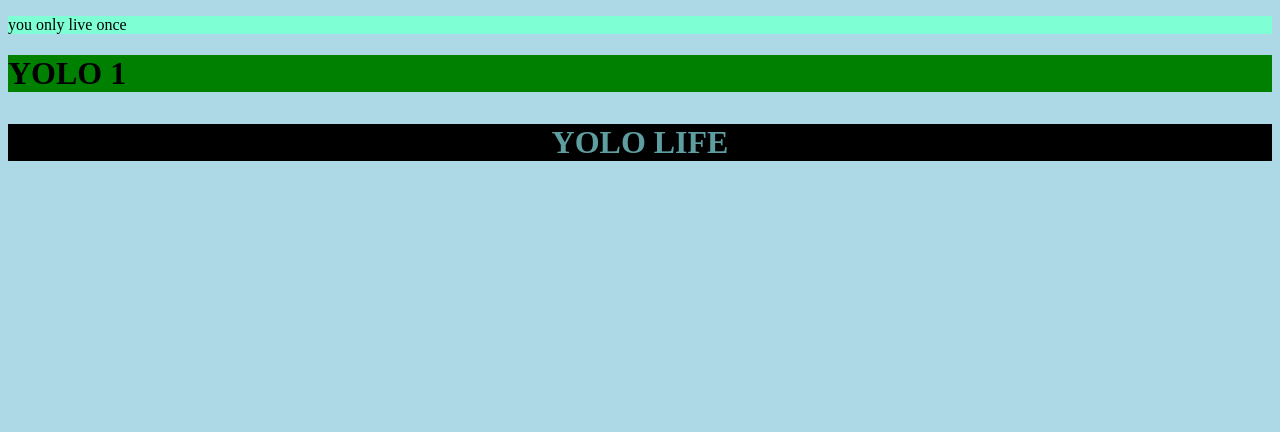
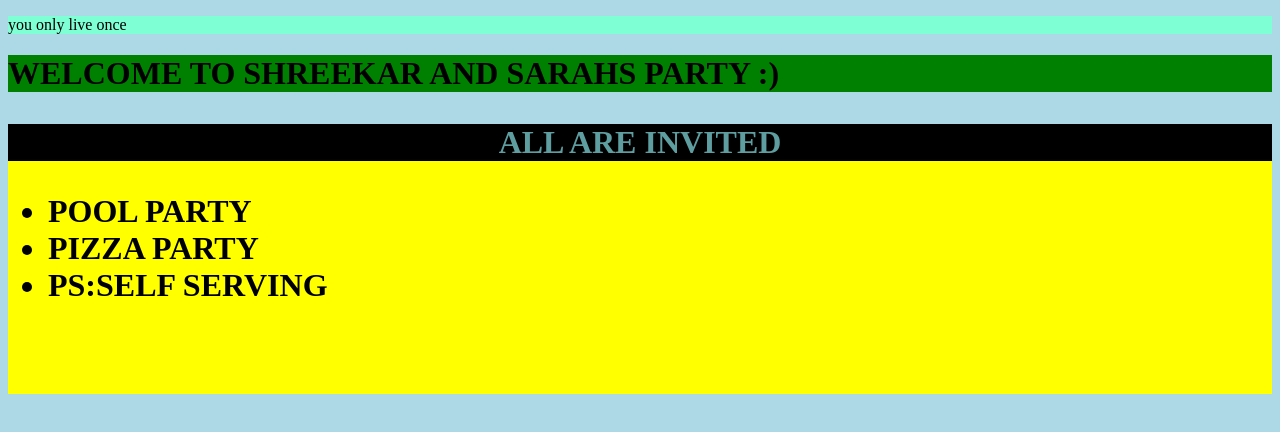
Before and after one commit to nishu88/nishu88.github.io, a plain HTML site: page index.html in a window 1280 px wide. Drawn offline with Linux system fonts and the light colour scheme.

Commit message:
Update index.html

```diff
--- a/index.html
+++ b/index.html
@@ -37,7 +37,20 @@
 
 <div>
     <p>you only live once</p></div>
-<h1 style="background-color:green">YOLO 1</h1> <!--inlinelevel -->
-    <h1 size=100px><p class="yolofont">YOLO LIFE </p></h1>
+<h1 style="background-color:green">WELCOME TO SHREEKAR AND SARAHS PARTY :)</h1> <!--inlinelevel -->
+    <h1 size=100px><p class="yolofont">
+        ALL ARE INVITED
+
+        <ul><li>POOL PARTY</li>
+        <li>PIZZA PARTY</li>
+            <li>PS:SELF SERVING </li>
+
+            <marquee direction="right">YOU ONLY LOVE ONCE</marquee>
+            <marquee direction="left">YOU ONLY LOVE ONCE</marquee>
+
+        </ul>
+
+
+       </p></h1>
 </body>
 </html>
```
